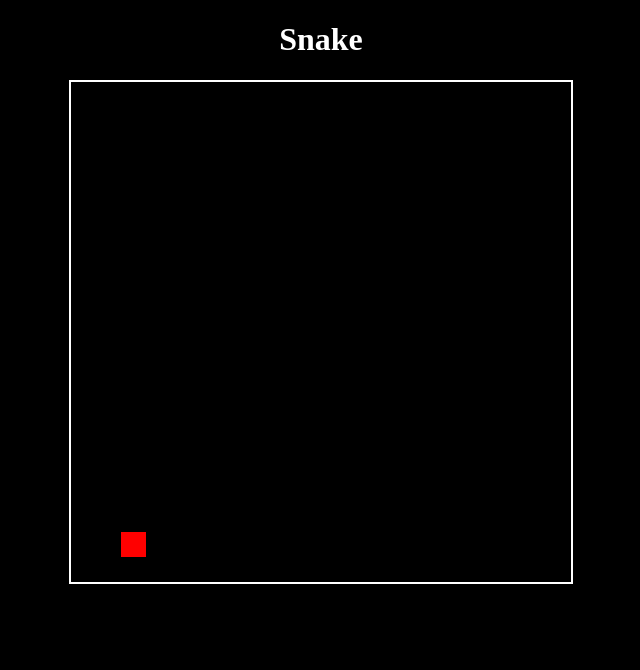
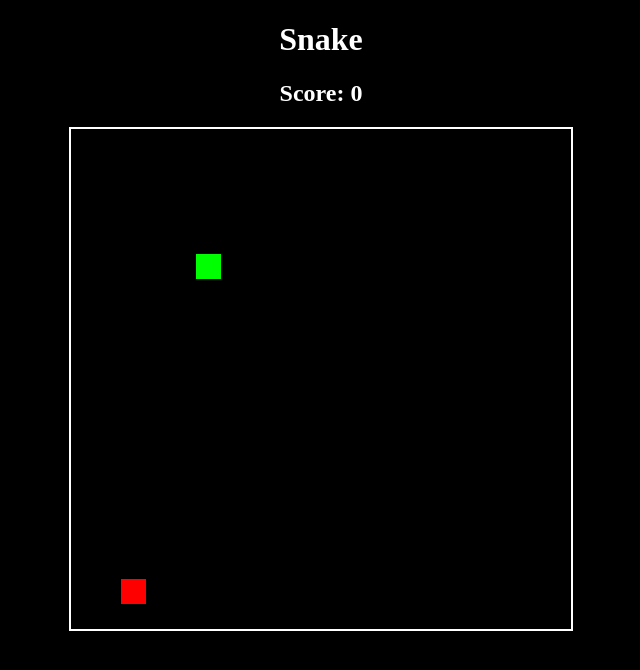
Before and after one commit to Vebjorhk/snake, a plain HTML site: page index.html in a window 1280 px wide. Shown: the whole page, without its empty margins (319-959 px from the left). Drawn offline with Linux system fonts and the light colour scheme.

Commit message:
add score counter

```diff
--- a/index.html
+++ b/index.html
@@ -9,6 +9,7 @@
 </head>
 <body>
     <h1>Snake</h1>
+    <h2 id="current-score">Score: 0</h2>
     <canvas id="game-board"></canvas>
 </body>
 </html>
--- a/index.js
+++ b/index.js
@@ -5,6 +5,9 @@ var rows = 20;
 var cols = 20;
 var board;
 var context;
+
+var score = 0;
+var counter = document.getElementById("current-score");
 
 // snake head
 var snakeX = blockSize * 5;
@@ -15,7 +18,7 @@ var foodX;
 var foodY;
 
 var velocityX = 0;
-var velocityY = 1;
+var velocityY = 0;
 
 var snakeBody = [];
 
@@ -57,6 +60,8 @@ function update() {
 
     if (snakeX == foodX && snakeY == foodY) {
         snakeBody.push([foodX, foodY]);
+        score++;
+        counter.innerHTML = `Score: ${score}`;
         placeFood()
     }
 
@@ -83,13 +88,13 @@ function update() {
 
     if (snakeX < 0 || snakeX > cols * blockSize || snakeY < 0 || snakeY > rows * blockSize) {
         is_over = true;
-        alert("Game over")
+        counter.innerHTML = "Score: 0";
     }
 
     for (let index = 0; index < snakeBody.length; index++) {
         if (snakeBody[index][0] == snakeX && snakeBody[index][1] == snakeY) {
             is_over = true;
-            alert("Game over")
+            counter.innerHTML = "Score: 0";
         }
 
     }
```
